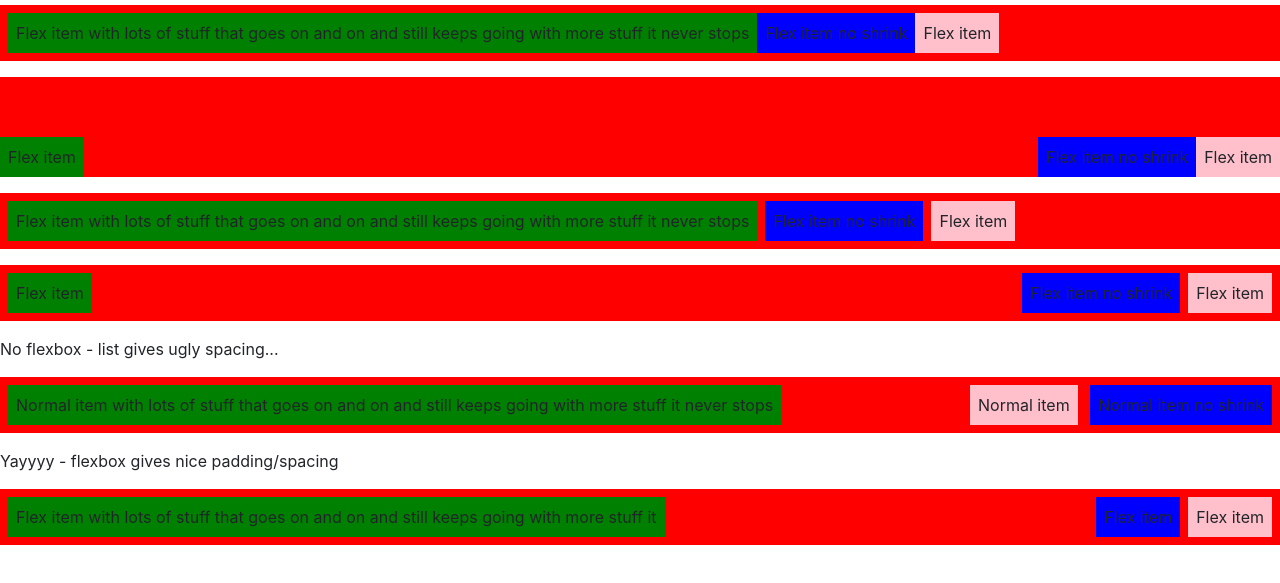
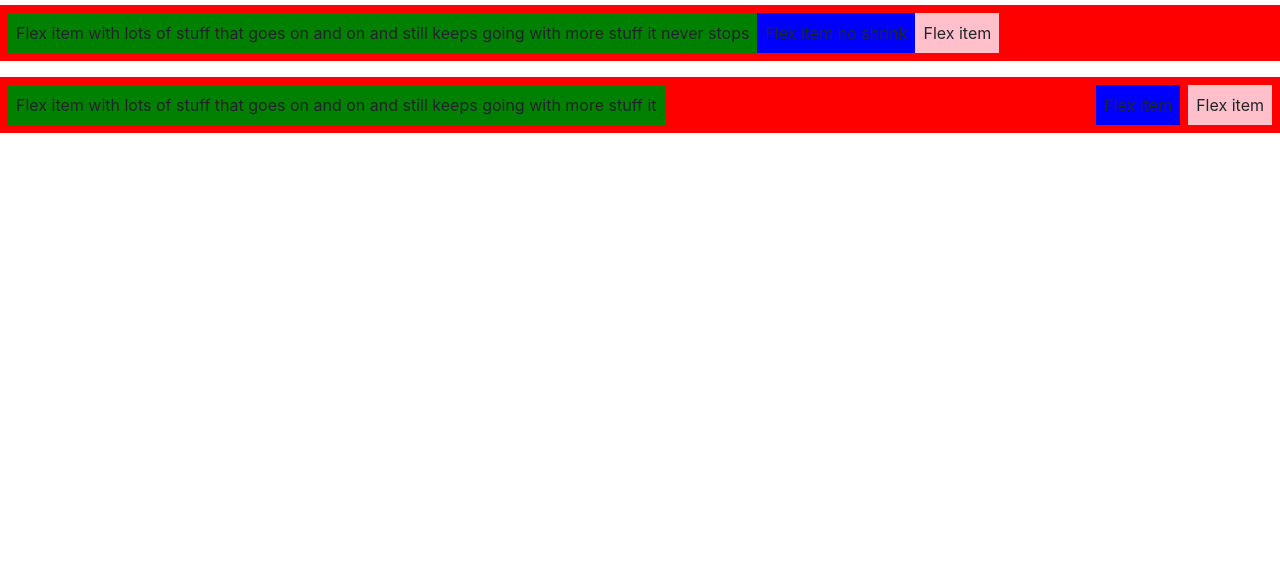
Before and after one commit to benzitohhh/hello-bootstrap-4, a plain HTML site: page index.html in a window 1280 px wide. Shown: the part 51-634 px from the top of the page. Drawn offline with nearby package versions, Linux system fonts and the light colour scheme.

Commit message:
simplify

```diff
--- a/index.html
+++ b/index.html
@@ -17,81 +17,13 @@
       <div class="item3 p-2">Flex item</div>
     </div>
 
-    <div class="holder d-flex align-items-end mb-3" style="min-height: 100px">
-      <div class="item1 p-2 mr-auto">Flex item</div>
-      <div class="item2 p-2 no-shrink">Flex item no shrink</div>
-      <div class="item3 p-2">Flex item</div>
+    <div class="holder d-flex flex-wrap align-items-end mb-3 p-2" style="">
+      <div class="item1 p-2 mr-0">Flex item with lots of stuff that goes on and on and still keeps going with more stuff it</div>
+      <div class="no-shrink ml-auto d-flex align-items-end">
+        <div class="list-inline-item item2 p-2">Flex item</div>
+        <div class="list-inline-item item3 p-2">Flex item</div>
+      </div>
     </div>
-
-    <ul class="list-inline holder d-flex align-items-end mb-3 p-2" style="">
-      <li class="list-inline-item item1 p-2">
-        <div class="">Flex item with lots of stuff that goes on and on and still keeps going with more stuff it never stops</div>
-      </li>
-      <li class="list-inline-item no-shrink item2 p-2">
-        <div class="">Flex item no shrink</div>
-      </li>
-      <li class="list-inline-item item3 p-2">
-        <div class="">Flex item</div>
-      </li>
-    </ul>
-
-    <ul class="list-inline holder d-flex align-items-end mb-3 p-2" style="">
-      <li class="list-inline-item mr-auto item1 p-2">
-        <div class="">Flex item</div>
-      </li>
-      <li class="list-inline-item no-shrink item2 p-2">
-        <div class="">Flex item no shrink</div>
-      </li>
-      <li class="list-inline-item item3 p-2">
-        <div class="">Flex item</div>
-      </li>
-    </ul>
-
-
-
-
-    <p>No flexbox - list gives ugly spacing...</p>
-
-    <ul class="list-inline holder mb-3 p-2 clearfix" style="">
-
-      <li class="list-inline-item item1 p-2">
-        <div class="">Normal item with lots of stuff that goes on and on and still keeps going with more stuff it never stops</div>
-      </li>
-
-      <li class="float-right">
-        <ul class="list-inline" style="">
-          <li class="list-inline-item item3 p-2">
-            <div class="">Normal item</div>
-          </li>
-          <li class="list-inline-item item2 p-2">
-            <div class="">Normal item no shrink</div>
-          </li>
-        </ul>
-      </li>
-    </ul>
-
-
-
-    <p>Yayyyy - flexbox gives nice padding/spacing</p>
-
-
-    <ul class="list-inline holder d-flex flex-wrap align-items-end mb-3 p-2" style="">
-      <li class="list-inline-item item1 p-2 mr-0">
-        <div class="">Flex item with lots of stuff that goes on and on and still keeps going with more stuff it</div>
-      </li>
-      <li class="list-inline-item no-shrink ml-auto">
-        <ul class="list-inline d-flex" >
-          <li class="list-inline-item no-shrink item2 p-2 ml-auto">
-            <div class="">Flex item</div>
-          </li>
-          <li class="list-inline-item item3 p-2">
-            <div class="">Flex item</div>
-          </li>
-        </ul>
-      </li>
-    </ul>
-
-
 
     <script src="https://code.jquery.com/jquery-3.2.1.slim.min.js" integrity="sha384-KJ3o2DKtIkvYIK3UENzmM7KCkRr/rE9/Qpg6aAZGJwFDMVNA/GpGFF93hXpG5KkN" crossorigin="anonymous"></script>
     <script src="https://cdnjs.cloudflare.com/ajax/libs/popper.js/1.12.9/umd/popper.min.js" integrity="sha384-ApNbgh9B+Y1QKtv3Rn7W3mgPxhU9K/ScQsAP7hUibX39j7fakFPskvXusvfa0b4Q" crossorigin="anonymous"></script>
```
